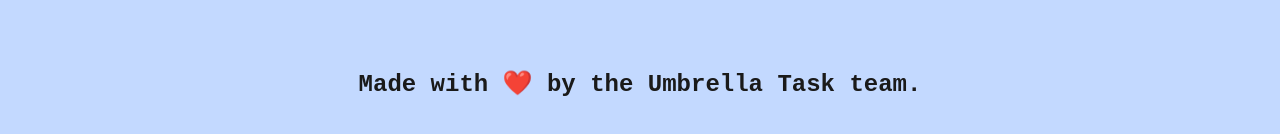
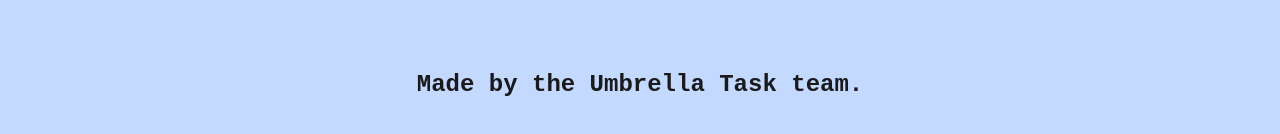
Before and after one commit to Dagger3-1/umbrella-task-manager, a React (Vite) app in the folder client/: page / in a window 1280 px wide. Shown: the part 652-786 px from the top of the page. Built offline with nearby package versions, Linux system fonts and the light colour scheme; no server answers.

Commit message:
updated css

```diff
--- a/client/src/components/CommentList/index.jsx
+++ b/client/src/components/CommentList/index.jsx
@@ -7,7 +7,7 @@
     <>
       <h3
         className="p-5 display-inline-block"
-        style={{ borderBottom: '1px dotted #1a1a1a' }}
+        style={{ borderBottom: '1px dottedrgb(165, 11, 11)' }}
       >
         Comments
       </h3>
--- a/client/src/components/Footer/index.jsx
+++ b/client/src/components/Footer/index.jsx
@@ -15,16 +15,16 @@
           </button>
         )}
         <h4>
-          Made with{' '}
+          Made by{' '}
           <span
             className="emoji"
             role="img"
             aria-label="heart"
             aria-hidden="false"
           >
-            ❤️
+
           </span>{' '}
-          by the Umbrella Task team.
+         the Umbrella Task team.
         </h4>
       </div>
     </footer>
--- a/client/src/components/ThoughtForm/index.jsx
+++ b/client/src/components/ThoughtForm/index.jsx
@@ -60,6 +60,7 @@
             }`}
           >
             Character Count: {characterCount}/280
+            {error && <span className="ml-2">{error.message}</span>}
           </p>
           <form
             className="flex-row justify-center justify-space-between-md align-center"
@@ -68,10 +69,10 @@
             <div className="col-12 col-lg-9">
               <textarea
                 name="thoughtText"
-                placeholder="Add a new task..."
+                placeholder="Here's a new task..."
                 value={thoughtText}
                 className="form-input w-100"
-                style={{ lineHeight: '1.5', resize: 'vertical' }}
+                style={{ lineHeight: '1.5' }}
                 onChange={handleChange}
               ></textarea>
             </div>
@@ -81,11 +82,6 @@
                 Add Task
               </button>
             </div>
-            {error && (
-              <div className="col-12 my-3 bg-danger text-white p-3">
-                {error.message}
-              </div>
-            )}
           </form>
         </>
       ) : (
```
